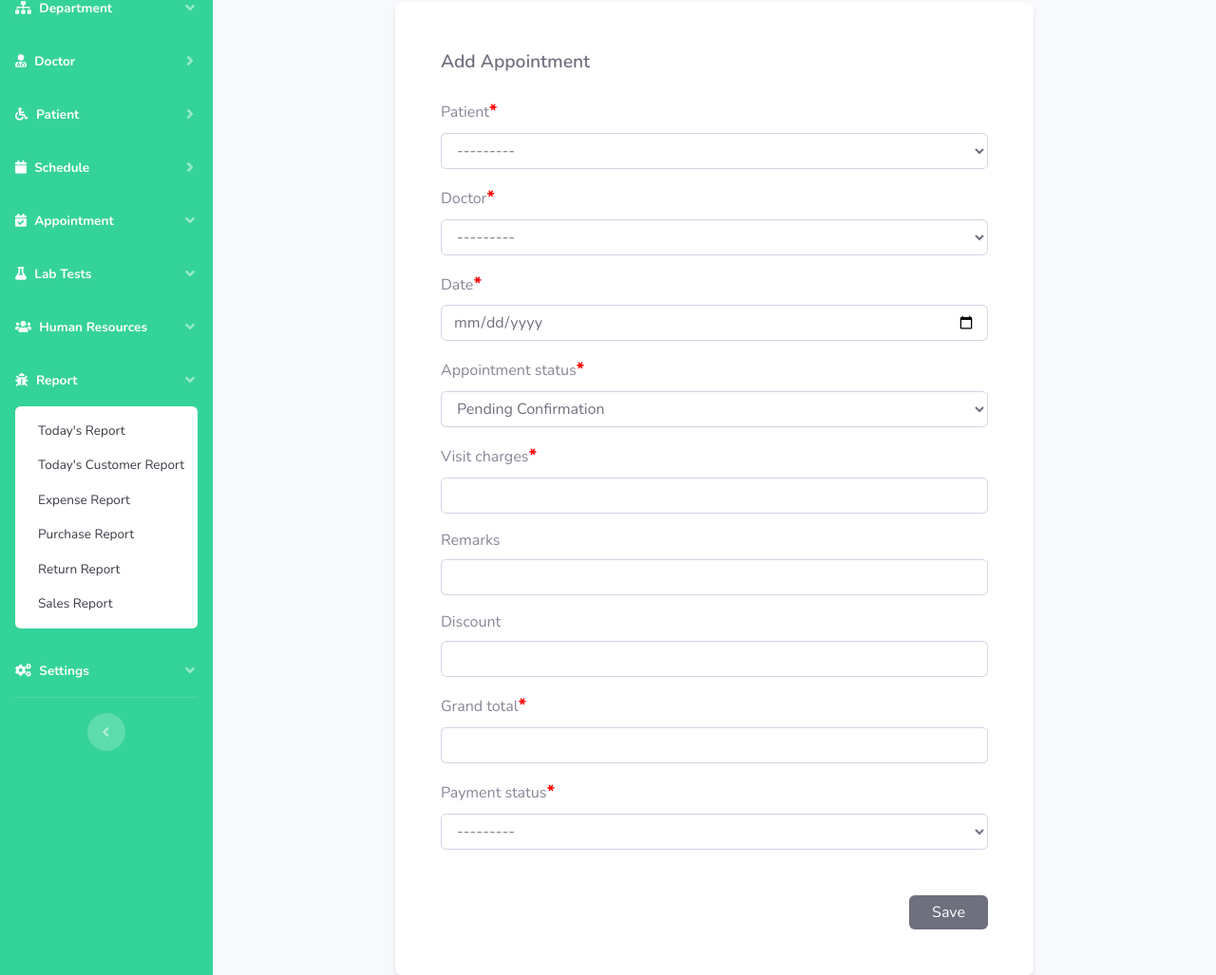
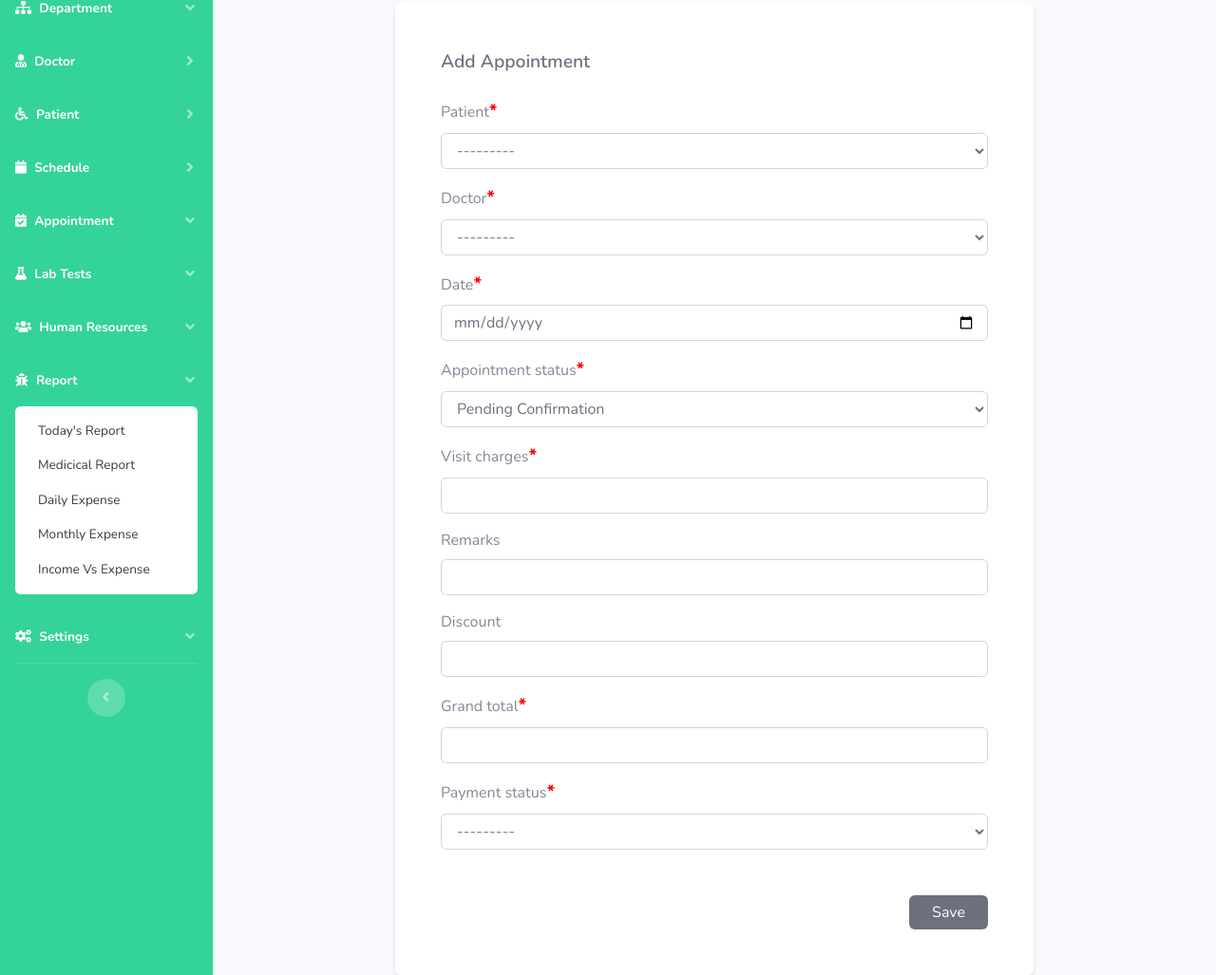
Before and after one commit to hossainchisty/Wecare-Diagnostic-Center, a Django app: page /appointment/add in a window 1280 px wide, after a click on "Report". Shown: the part 147-1174 px from the top of the page at 95% size. Run offline with Django 4.2, Linux system fonts and the light colour scheme; data that the repository does not hold is empty; some libraries are stand-ins or nearby versions.

Commit message:
✨ Update report side menus

```diff
--- a/core/templates/core/sidemenus/report_side_menus.html
+++ b/core/templates/core/sidemenus/report_side_menus.html
@@ -7,11 +7,10 @@
     <div id="collapsePagesReport" class="collapse" aria-labelledby="headingPages" data-parent="#accordionSidebar">
         <div class="bg-white py-2 collapse-inner rounded">
             <a class="collapse-item" href="login.html">Today's Report</a>
-            <a class="collapse-item" href="login.html">Today's Customer Report</a>
-            <a class="collapse-item" href="login.html">Expense Report</a>
-            <a class="collapse-item" href="login.html">Purchase Report</a>
-            <a class="collapse-item" href="login.html">Return Report</a>
-            <a class="collapse-item" href="login.html">Sales Report</a>
+            <a class="collapse-item" href="{% url 'medical_report' %}">Medicical Report</a>
+            <a class="collapse-item" href="{% url 'daily_expense' %}">Daily Expense</a>
+            <a class="collapse-item" href="{% url 'monthly_expense' %}">Monthly Expense</a>
+            <a class="collapse-item" href="login.html">Income Vs Expense</a>
         </div>
     </div>
 </li>
```
